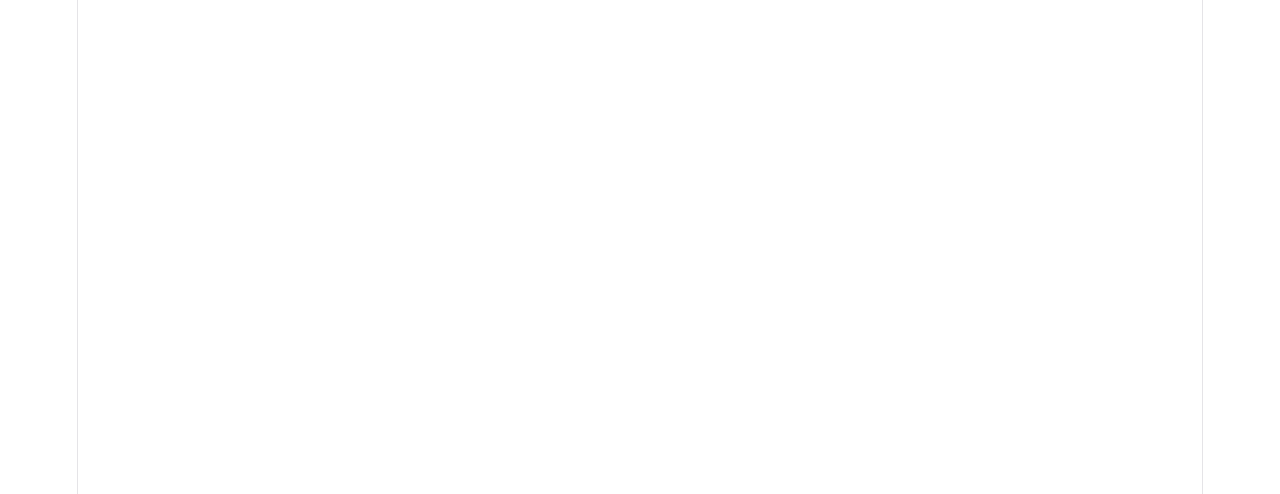
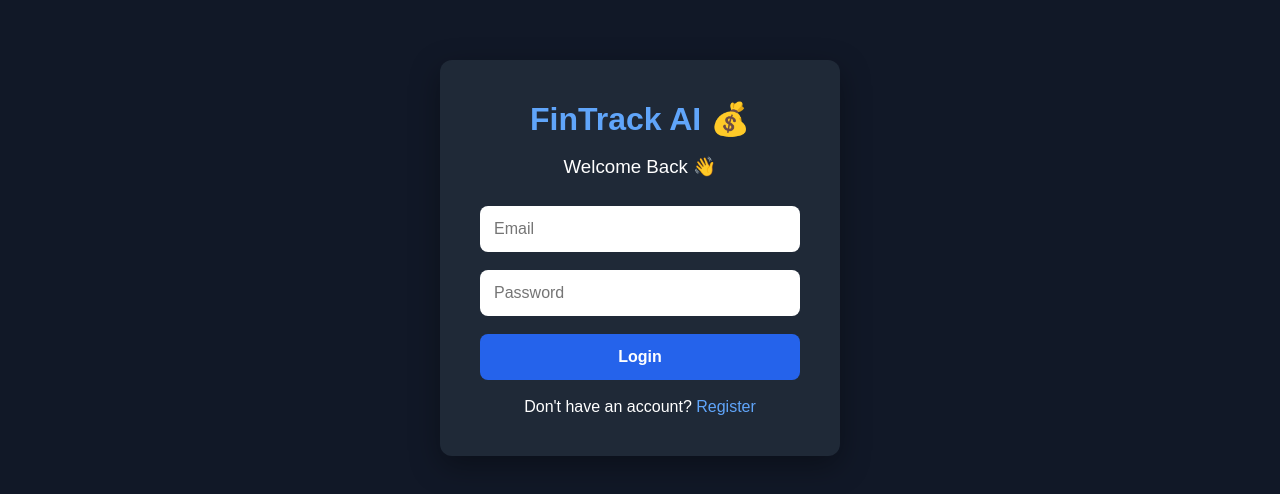
Before and after one commit to lakshyaaax/fintrack-ai, a React app in the folder frontend/: page / in a window 1280 px wide. Shown: the part 142-636 px from the top of the page. Built offline with nearby package versions, Linux system fonts and the light colour scheme; the HTML template or start-up script is replaced by a standard one.

Commit message:
Complete JWT authentication with React login

```diff
--- a/frontend/src/App.jsx
+++ b/frontend/src/App.jsx
@@ -1,32 +1,19 @@
-import { useEffect, useState } from "react";
-import axios from "axios";
+import { BrowserRouter, Routes, Route } from "react-router-dom";
+
+import Login from "./pages/Login";
+import Register from "./pages/Register";
+import Dashboard from "./pages/Dashboard";
 
 function App() {
-  const [message, setMessage] = useState("Loading...");
-
-  useEffect(() => {
-    axios
-      .get("http://127.0.0.1:5000/")
-      .then((res) => {
-        setMessage(res.data.message);
-      })
-      .catch(() => {
-        setMessage("Backend connection failed ❌");
-      });
-  }, []);
-
-  return (
-    <div
-      style={{
-        height: "100vh",
-        display: "grid",
-        placeItems: "center",
-        fontFamily: "Arial",
-      }}
-    >
-      <h1>{message}</h1>
-    </div>
-  );
+    return (
+        <BrowserRouter>
+            <Routes>
+                <Route path="/" element={<Login />} />
+                <Route path="/register" element={<Register />} />
+                <Route path="/dashboard" element={<Dashboard />} />
+            </Routes>
+        </BrowserRouter>
+    );
 }
 
 export default App;
--- /dev/null
+++ b/frontend/src/api/api.js
@@ -0,0 +1,10 @@
+import axios from "axios";
+
+const api = axios.create({
+    baseURL: "http://127.0.0.1:5000/api",
+    headers: {
+        "Content-Type": "application/json",
+    },
+});
+
+export default api;
--- a/frontend/src/index.css
+++ b/frontend/src/index.css
@@ -1,111 +1,105 @@
-:root {
-  --text: #6b6375;
-  --text-h: #08060d;
-  --bg: #fff;
-  --border: #e5e4e7;
-  --code-bg: #f4f3ec;
-  --accent: #aa3bff;
-  --accent-bg: rgba(170, 59, 255, 0.1);
-  --accent-border: rgba(170, 59, 255, 0.5);
-  --social-bg: rgba(244, 243, 236, 0.5);
-  --shadow:
-    rgba(0, 0, 0, 0.1) 0 10px 15px -3px, rgba(0, 0, 0, 0.05) 0 4px 6px -2px;
-
-  --sans: system-ui, 'Segoe UI', Roboto, sans-serif;
-  --heading: system-ui, 'Segoe UI', Roboto, sans-serif;
-  --mono: ui-monospace, Consolas, monospace;
-
-  font: 18px/145% var(--sans);
-  letter-spacing: 0.18px;
-  color-scheme: light dark;
-  color: var(--text);
-  background: var(--bg);
-  font-synthesis: none;
-  text-rendering: optimizeLegibility;
-  -webkit-font-smoothing: antialiased;
-  -moz-osx-font-smoothing: grayscale;
-
-  @media (max-width: 1024px) {
-    font-size: 16px;
-  }
+*{
+    margin:0;
+    padding:0;
+    box-sizing:border-box;
+    font-family:Arial, Helvetica, sans-serif;
 }
 
-@media (prefers-color-scheme: dark) {
-  :root {
-    --text: #9ca3af;
-    --text-h: #f3f4f6;
-    --bg: #16171d;
-    --border: #2e303a;
-    --code-bg: #1f2028;
-    --accent: #c084fc;
-    --accent-bg: rgba(192, 132, 252, 0.15);
-    --accent-border: rgba(192, 132, 252, 0.5);
-    --social-bg: rgba(47, 48, 58, 0.5);
-    --shadow:
-      rgba(0, 0, 0, 0.4) 0 10px 15px -3px, rgba(0, 0, 0, 0.25) 0 4px 6px -2px;
-  }
-
-  #social .button-icon {
-    filter: invert(1) brightness(2);
-  }
+body{
+    background:#111827;
+    color:white;
 }
 
-body {
-  margin: 0;
+.login-container{
+    width:100%;
+    height:100vh;
+
+    display:flex;
+    justify-content:center;
+    align-items:center;
 }
 
-#root {
-  width: 1126px;
-  max-width: 100%;
-  margin: 0 auto;
-  text-align: center;
-  border-inline: 1px solid var(--border);
-  min-height: 100svh;
-  display: flex;
-  flex-direction: column;
-  box-sizing: border-box;
+.login-form{
+
+    width:400px;
+
+    background:#1f2937;
+
+    padding:40px;
+
+    border-radius:12px;
+
+    display:flex;
+    flex-direction:column;
+
+    gap:18px;
+
+    box-shadow:0 10px 30px rgba(0,0,0,.35);
 }
 
-h1,
-h2 {
-  font-family: var(--heading);
-  font-weight: 500;
-  color: var(--text-h);
+.login-form h1{
+
+    text-align:center;
+
+    color:#60a5fa;
 }
 
-h1 {
-  font-size: 56px;
-  letter-spacing: -1.68px;
-  margin: 32px 0;
-  @media (max-width: 1024px) {
-    font-size: 36px;
-    margin: 20px 0;
-  }
-}
-h2 {
-  font-size: 24px;
-  line-height: 118%;
-  letter-spacing: -0.24px;
-  margin: 0 0 8px;
-  @media (max-width: 1024px) {
-    font-size: 20px;
-  }
-}
-p {
-  margin: 0;
+.login-form h3{
+
+    text-align:center;
+
+    font-weight:400;
+
+    margin-bottom:10px;
 }
 
-code,
-.counter {
-  font-family: var(--mono);
-  display: inline-flex;
-  border-radius: 4px;
-  color: var(--text-h);
+.login-form input{
+
+    padding:14px;
+
+    border:none;
+
+    border-radius:8px;
+
+    font-size:16px;
+
+    outline:none;
 }
 
-code {
-  font-size: 15px;
-  line-height: 135%;
-  padding: 4px 8px;
-  background: var(--code-bg);
+.login-form button{
+
+    padding:14px;
+
+    border:none;
+
+    border-radius:8px;
+
+    background:#2563eb;
+
+    color:white;
+
+    cursor:pointer;
+
+    font-size:16px;
+
+    font-weight:bold;
+
+    transition:.3s;
 }
+
+.login-form button:hover{
+
+    background:#1d4ed8;
+}
+
+.login-form p{
+
+    text-align:center;
+}
+
+.login-form a{
+
+    color:#60a5fa;
+
+    text-decoration:none;
+}
--- /dev/null
+++ b/frontend/src/pages/Dashboard.jsx
@@ -0,0 +1,7 @@
+function Dashboard() {
+    return (
+        <h1>Dashboard</h1>
+    );
+}
+
+export default Dashboard;
--- /dev/null
+++ b/frontend/src/pages/Login.jsx
@@ -0,0 +1,86 @@
+import { useState } from "react";
+import { Link, useNavigate } from "react-router-dom";
+
+import { login } from "../services/authService";
+
+function Login() {
+
+    const [email, setEmail] = useState("");
+    const [password, setPassword] = useState("");
+
+    const navigate = useNavigate();
+
+    const handleSubmit = async (e) => {
+        e.preventDefault();
+
+        try {
+
+            const response = await login({
+                email,
+                password,
+            });
+
+            console.log(response);
+
+            // Save JWT token
+            localStorage.setItem(
+                "access_token",
+                response.access_token
+            );
+
+            // Redirect to Dashboard
+            navigate("/dashboard");
+
+        } catch (error) {
+
+            alert(
+                error.response?.data?.message || "Login Failed"
+            );
+
+        }
+    };
+
+    return (
+        <div className="login-container">
+
+            <form
+                className="login-form"
+                onSubmit={handleSubmit}
+            >
+
+                <h1>FinTrack AI 💰</h1>
+
+                <h3>Welcome Back 👋</h3>
+
+                <input
+                    type="email"
+                    placeholder="Email"
+                    value={email}
+                    onChange={(e) => setEmail(e.target.value)}
+                    required
+                />
+
+                <input
+                    type="password"
+                    placeholder="Password"
+                    value={password}
+                    onChange={(e) => setPassword(e.target.value)}
+                    required
+                />
+
+                <button type="submit">
+                    Login
+                </button>
+
+                <p>
+                    Don't have an account?{" "}
+                    <Link to="/register">Register</Link>
+                </p>
+
+            </form>
+
+        </div>
+    );
+}
+
+export default Login;
--- /dev/null
+++ b/frontend/src/pages/Register.jsx
@@ -0,0 +1,7 @@
+function Register() {
+    return (
+        <h1>Register Page</h1>
+    );
+}
+
+export default Register;
--- /dev/null
+++ b/frontend/src/services/authService.js
@@ -0,0 +1,11 @@
+import api from "../api/api";
+
+export const register = async (userData) => {
+    const response = await api.post("/auth/register", userData);
+    return response.data;
+};
+
+export const login = async (userData) => {
+    const response = await api.post("/auth/login", userData);
+    return response.data;
+};
```
Also changed, not shown: frontend/src/context/AuthContext.jsx (added), frontend/src/routes/ProtectedRoute.jsx (added), 1 other file (tests, documents, lock files or other folders).
